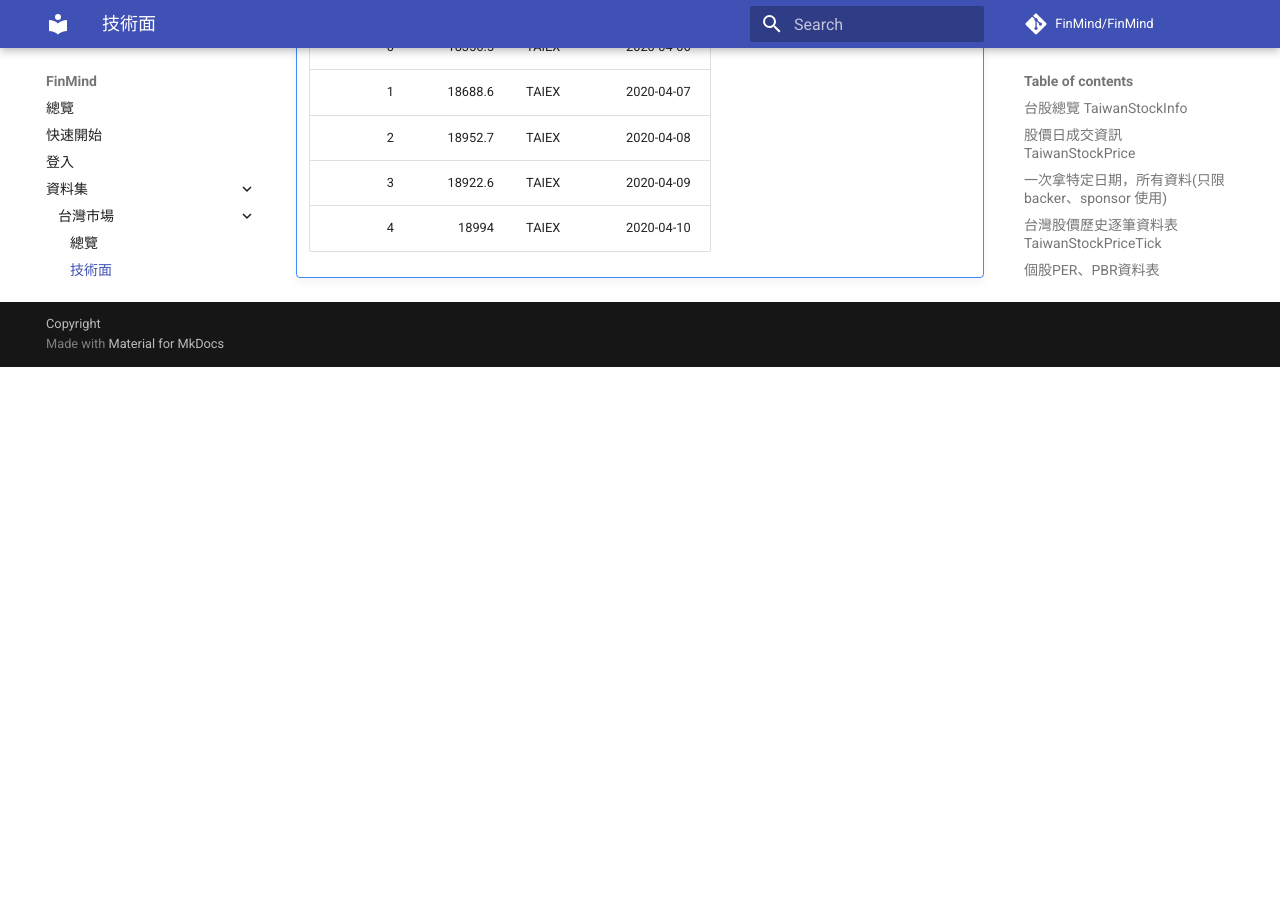
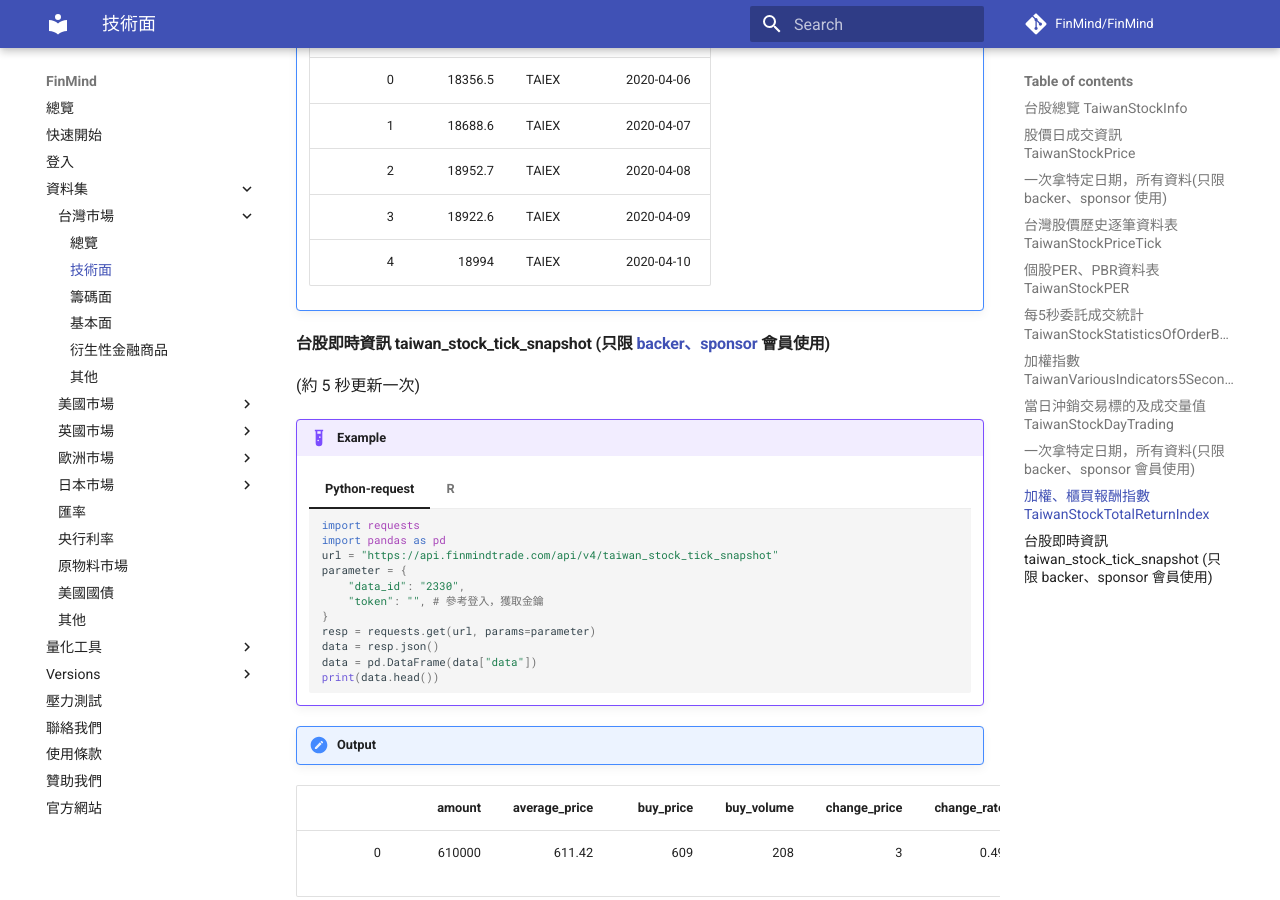
Before and after one commit to FinMind/FinMind-Doc, an MkDocs documentation site: the page built from docs/tutor/TaiwanMarket/Technical.md, in a window 1280 px wide and 900 px high, scrolled down 7319 px. Built offline with MkDocs 1.6.1 and Material for MkDocs 9.7.7, drawn with Linux system fonts in a browser that asks for light colours; comment, search, counter and statistics services are not loaded; before the commit the page ends 7686 px from its top, so only the background shows below that; some of the changed text lies outside the part shown.

Commit message:
feat: add taiwan_stock_tick_snapshot, and fix TaiwanVariousIndicators5Seconds

````diff
--- a/docs/tutor/TaiwanMarket/Technical.md
+++ b/docs/tutor/TaiwanMarket/Technical.md
@@ -4,6 +4,7 @@
 - [台灣股價資料表 TaiwanStockPrice](https://finmind.github.io/tutor/TaiwanMarket/Technical/#taiwanstockprice)
 - [台灣股價歷史逐筆資料表 TaiwanStockPriceTick](https://finmind.github.io/tutor/TaiwanMarket/Technical/#taiwanstockpricetick)
 - [台灣個股PER、PBR資料表 TaiwanStockPER](https://finmind.github.io/tutor/TaiwanMarket/Technical/#perpbr-taiwanstockper)
+- [台股即時資訊 taiwan_stock_tick_snapshot](https://finmind.github.io/tutor/TaiwanMarket/Technical/#taiwan_stock_tick_snapshot-backersponsor)
 - [每5秒委託成交統計 TaiwanStockStatisticsOfOrderBookAndTrade](https://finmind.github.io/tutor/TaiwanMarket/Technical/#5-taiwanstockstatisticsoforderbookandtrade)
 - [台股加權指數 TaiwanVariousIndicators5Seconds](https://finmind.github.io/tutor/TaiwanMarket/Technical/#taiwanvariousindicators5seconds)
 - [當日沖銷交易標的及成交量值 TaiwanStockDayTrading](https://finmind.github.io/tutor/TaiwanMarket/Technical/#taiwanstockdaytrading)
@@ -644,3 +643,49 @@
     |  2 | 18952.7 | TAIEX      | 2020-04-08 |
     |  3 | 18922.6 | TAIEX      | 2020-04-09 |
     |  4 | 18994   | TAIEX      | 2020-04-10 |
+
+#### 台股即時資訊 taiwan_stock_tick_snapshot (只限 [backer、sponsor](https://finmindtrade.com/analysis/#/Sponsor/sponsor) 會員使用)
+(約 5 秒更新一次)
+
+!!! example
+    === "Python-request"
+        ```python
+        import requests
+        import pandas as pd
+        url = "https://api.finmindtrade.com/api/v4/taiwan_stock_tick_snapshot"
+        parameter = {
+            "data_id": "2330",
+            "token": "", # 參考登入，獲取金鑰
+        }
+        resp = requests.get(url, params=parameter)
+        data = resp.json()
+        data = pd.DataFrame(data["data"])
+        print(data.head())
+
+        ```
+    === "R"
+        ```R
+        library(httr)
+        library(data.table)
+        library(dplyr)
+        url = "https://api.finmindtrade.com/api/v4/taiwan_stock_tick_snapshot"
+        response = httr::GET(
+        url = url,
+        query = list(
+            data_id="2330",
+            token = "" # 參考登入，獲取金鑰
+        )
+        )
+        data = content(response)
+        df = data$data %>%
+        do.call('rbind',.) %>%
+        data.table
+        head(df)
+
+        ```
+
+!!! output
+
+|    |   amount |   average_price |   buy_price |   buy_volume |   change_price |   change_rate |   close |   high |   low |   open |   sell_price |   sell_volume |   total_amount |   total_volume |   volume |   volume_ratio |   yesterday_volume | date                       |   stock_id |   TickType |
+|---:|---------:|----------------:|------------:|-------------:|---------------:|--------------:|--------:|-------:|------:|-------:|-------------:|--------------:|---------------:|---------------:|---------:|---------------:|-------------------:|:---------------------------|-----------:|-----------:|
+|  0 |   610000 |          611.42 |         609 |          208 |              3 |          0.49 |     610 |    614 |   608 |    614 |          610 |           821 |     5578566000 |           9124 |        1 |           0.49 |              18606 | 2021-12-08 10:31:23.098000 |       2330 |          1 |
````
Also changed, not shown: other parts of docs/tutor/TaiwanMarket/Technical.md (+0 -2 lines).
